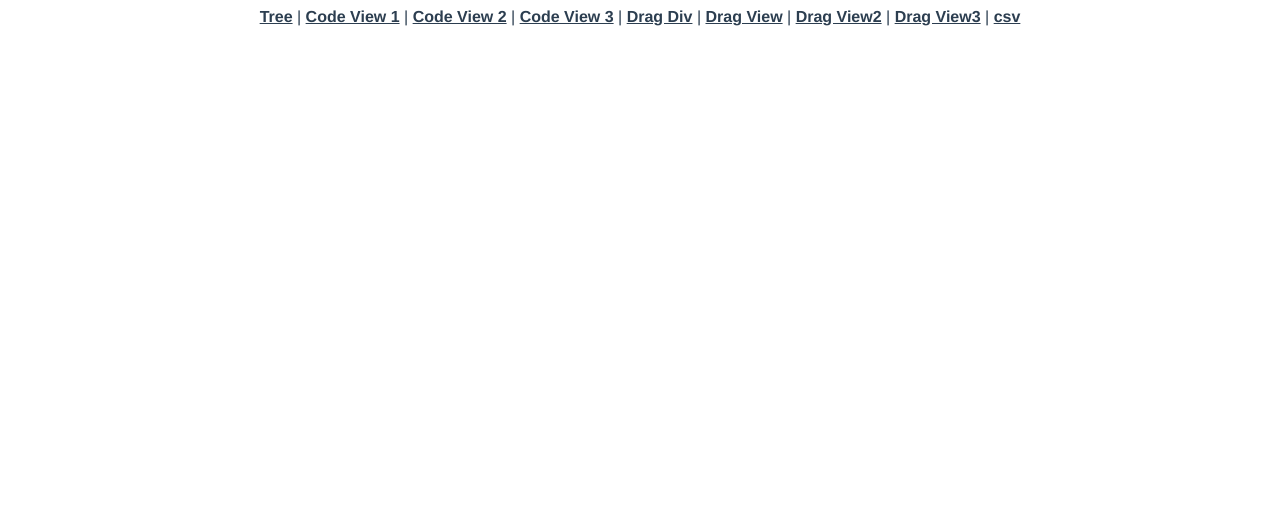
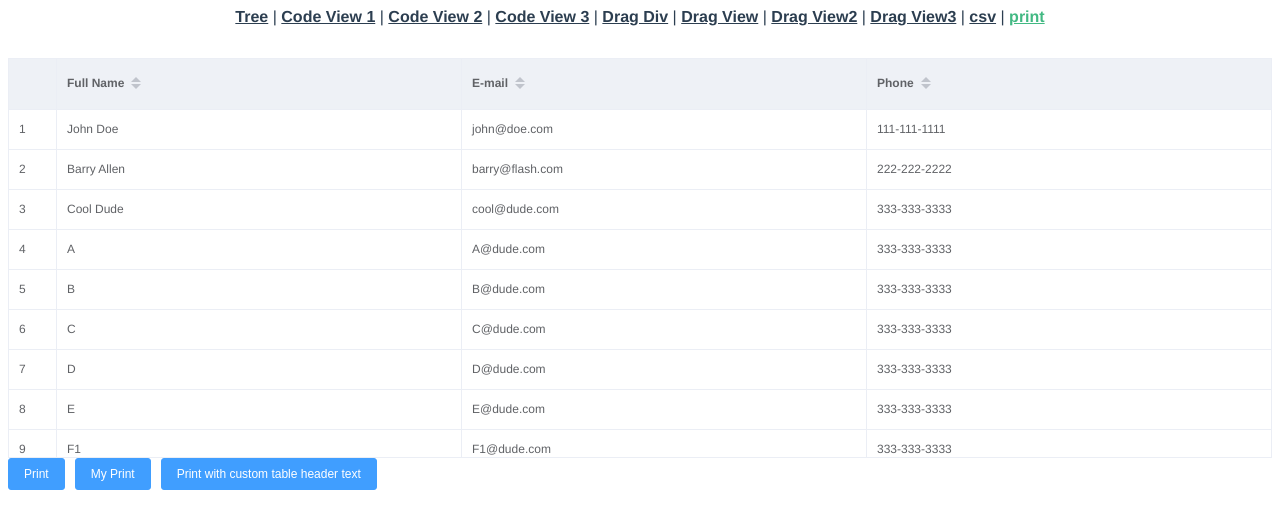
Before and after one commit to lingxw/VueLearning, a Vue app in the folder element-use/: page /print in a window 1280 px wide. Shown: the top 528 px of the page. Built offline with nearby package versions, Linux system fonts and the light colour scheme; what markdown-it-vue would draw is missing.

Commit message:
el-table print

```diff
--- a/element-use/src/App.vue
+++ b/element-use/src/App.vue
@@ -9,7 +9,8 @@
       <router-link to="/dragView">Drag View</router-link> |
       <router-link to="/dragView2">Drag View2</router-link> |
       <router-link to="/dragView3">Drag View3</router-link> |
-      <router-link to="/csv">csv</router-link>
+      <router-link to="/csv">csv</router-link> |
+      <router-link to="/print">print</router-link>
     </div>
     <router-view/>
   </div>
--- a/element-use/src/router/index.js
+++ b/element-use/src/router/index.js
@@ -76,6 +76,14 @@ Vue.use(VueRouter)
     meta: {
       title: 'Csv'
     }
+  },
+  {
+    path: '/print',
+    name: 'print',
+    component: () => import('../views/print.vue'),
+    meta: {
+      title: 'print'
+    }
   }
 ]
 
--- /dev/null
+++ b/element-use/src/views/print.vue
@@ -0,0 +1,259 @@
+<template>
+  <div style="text-align: left;">
+    <el-table
+      id="printJS-obj"
+      ref="singleTable"
+      :data="someJSONdata"
+      border
+      highlight-current-row
+      :header-cell-style="{background:'#eef1f6',color:'#606266'}"
+      height="400px"
+    >
+      <el-table-column
+        type="index"
+      />
+      <el-table-column
+          v-for="(item) in properties"
+          :key="item.field"
+          :prop="item.field"
+          :label="item.displayName"
+          sortable
+      />
+    </el-table>
+    <el-button size="small" type="primary" @click="print">Print</el-button>
+    <el-button size="small" type="primary" @click="printMy">My Print</el-button>
+    <el-button size="small" type="primary" @click="printJson">Print with custom table header text</el-button>
+  </div>
+</template>
+
+<script>
+import printJS from 'print-js'
+import { collectStyles } from 'print-js/src/js/functions'
+
+export default {
+  name: 'print',
+  components: {
+  },
+  data() {
+    return {
+      someJSONdata: [
+        {
+          name: 'John Doe',
+          email: 'john@doe.com',
+          phone: '111-111-1111'
+        },
+        {
+          name: 'Barry Allen',
+          email: 'barry@flash.com',
+          phone: '222-222-2222'
+        },
+        {
+          name: 'Cool Dude',
+          email: 'cool@dude.com',
+          phone: '333-333-3333'
+        },
+        {
+          name: 'A',
+          email: 'A@dude.com',
+          phone: '333-333-3333'
+        },
+        {
+          name: 'B',
+          email: 'B@dude.com',
+          phone: '333-333-3333'
+        },
+        {
+          name: 'C',
+          email: 'C@dude.com',
+          phone: '333-333-3333'
+        },
+        {
+          name: 'D',
+          email: 'D@dude.com',
+          phone: '333-333-3333'
+        },
+        {
+          name: 'E',
+          email: 'E@dude.com',
+          phone: '333-333-3333'
+        }
+      ],
+      properties: [
+        { field: 'name', displayName: 'Full Name'},
+        { field: 'email', displayName: 'E-mail'},
+        { field: 'phone', displayName: 'Phone'}
+      ]
+    }
+  },
+  created() {
+    this.name = this.$options.name
+    console.log(`[${this.name}] Created`)
+    for (let i=1; i < 40; i++) {
+    this.someJSONdata.push({
+      name: 'F' + i,
+      email: 'F' + i + '@dude.com',
+      phone: '333-333-3333'
+    })
+    }
+  },
+  mounted() {
+    console.log(`[${this.name}] Mounted`)
+  },
+  computed: {
+  },
+  methods: {
+    printJson() {
+      printJS({
+        printable: this.someJSONdata,
+        properties: [
+          { field: 'name', displayName: 'Full Name'},
+          { field: 'email', displayName: 'E-mail'},
+          { field: 'phone', displayName: 'Phone'}
+        ],
+        type: 'json'
+      })
+    },
+    cloneElement (element, params) {
+      // Clone the main node (if not already inside the recursion process)
+      const clone = element.cloneNode()
+
+      // Loop over and process the children elements / nodes (including text nodes)
+      const childNodesArray = Array.prototype.slice.call(element.childNodes)
+      for (let i = 0; i < childNodesArray.length; i++) {
+        // Check if we are skiping the current element
+        if (params.ignoreElements.indexOf(childNodesArray[i].id) !== -1) {
+          continue
+        }
+
+        // Clone the child element
+        const clonedChild = this.cloneElement(childNodesArray[i], params)
+
+        // Attach the cloned child to the cloned parent node
+        clone.appendChild(clonedChild)
+      }
+
+      // Get all styling for print element (for nodes of type element only)
+      if (params.scanStyles && element.nodeType === 1) {
+        clone.setAttribute('style', collectStyles(element, params))
+      }
+
+      // Check if the element needs any state processing (copy user input data)
+      switch (element.tagName) {
+        case 'SELECT':
+          // Copy the current selection value to its clone
+          clone.value = element.value
+          break
+        case 'CANVAS':
+          // Copy the canvas content to its clone
+          clone.getContext('2d').drawImage(element, 0, 0)
+          break
+      }
+
+      return clone
+    },
+    printMy() {
+      const head = document.getElementsByTagName('head')[0]
+      var headStr = '#printJS-obj {width="100%"}'
+      const styles = head.getElementsByTagName('style')
+      styles.forEach(function(style) {
+        headStr = headStr + style.innerHTML
+      })
+
+      const params ={
+        printable: null,
+        fallbackPrintable: null,
+        type: 'raw-html',
+        header: '<div id="nav"><a href="/tree" class="">Tree</a> | <a href="/code1" class="">Code View 1</a> | <a href="/code2" class="">Code View 2</a> | <a href="/code3" class="router-link-exact-active router-link-active" aria-current="page">Code View 3</a> | <a href="/dragDiv" class="">Drag Div</a> | <a href="/dragView" class="">Drag View</a> | <a href="/dragView2" class="">Drag View2</a> | <a href="/dragView3" class="">Drag View3</a> | <a href="/csv" class="">csv</a></div>',
+        headerStyle: 'font-weight: 300;',
+        maxWidth: 1600,
+        properties: null,
+        gridHeaderStyle: 'font-weight: bold; padding: 5px; border: 1px solid #dddddd;',
+        gridStyle: 'border: 1px solid lightgray; margin-bottom: -1px;',
+        showModal: false,
+        onError: (error) => { throw error },
+        onLoadingStart: null,
+        onLoadingEnd: null,
+        onPrintDialogClose: () => {},
+        onIncompatibleBrowser: () => {},
+        modalMessage: 'Retrieving Document...',
+        frameId: 'printJS',
+        printableElement: null,
+        documentTitle: 'Document',
+        targetStyle: ['clear', 'display'], // ['clear', 'display', 'width', 'min-width', 'height', 'min-height', 'max-height'],
+        targetStyles: ['border', 'box', 'break', 'text-decoration'], // ['border', 'box', 'break', 'text-decoration'],
+        ignoreElements: [],
+        repeatTableHeader: true,
+        css: null,
+        style: headStr,
+        scanStyles: true,
+        base64: false,
+
+        // Deprecated
+        onPdfOpen: null,
+        font: 'TimesNewRoman',
+        font_size: '12pt',
+        honorMarginPadding: true,
+        honorColor: false,
+        imageStyle: 'max-width: 100%;'
+      }
+      const printElement = document.getElementById('printJS-obj')
+      const printClone = this.cloneElement(printElement, params)
+      const thead = printClone.querySelectorAll('.el-table__header thead')[0]
+      const bodyTable = printClone.querySelectorAll('.el-table__body')[0]
+      bodyTable.insertBefore(thead, bodyTable.children[1])
+      const headerContainer = document.createElement('div')
+      headerContainer.innerHTML = params.header
+      printClone.insertBefore(headerContainer, printClone.childNodes[0])
+      const headerTable = printClone.querySelectorAll('.el-table__header')[0]
+      headerTable.parentNode.removeChild(headerTable)
+      params.printable = printClone.outerHTML
+      printJS(params)
+    },
+    print() {
+      const head = document.getElementsByTagName('head')[0]
+      var headStr = ''
+      const styles = head.getElementsByTagName('style')
+      styles.forEach(function(style) {
+        headStr = headStr + style.innerHTML
+      })
+      printJS({
+        printable: 'printJS-obj',
+        fallbackPrintable: null,
+        type: 'html',
+        header: '<div id="nav"><a href="/tree" class="">Tree</a> | <a href="/code1" class="">Code View 1</a> | <a href="/code2" class="">Code View 2</a> | <a href="/code3" class="router-link-exact-active router-link-active" aria-current="page">Code View 3</a> | <a href="/dragDiv" class="">Drag Div</a> | <a href="/dragView" class="">Drag View</a> | <a href="/dragView2" class="">Drag View2</a> | <a href="/dragView3" class="">Drag View3</a> | <a href="/csv" class="">csv</a></div>',
+        headerStyle: 'font-weight: 300;',
+        maxWidth: 800,
+        properties: null,
+        gridHeaderStyle: 'font-weight: bold; padding: 5px; border: 1px solid #dddddd;',
+        gridStyle: 'border: 1px solid lightgray; margin-bottom: -1px;',
+        showModal: false,
+        onError: (error) => { throw error },
+        onLoadingStart: null,
+        onLoadingEnd: null,
+        onPrintDialogClose: () => {},
+        onIncompatibleBrowser: () => {},
+        modalMessage: 'Retrieving Document...',
+        frameId: 'printJS',
+        printableElement: null,
+        documentTitle: 'Document',
+        targetStyle: ['clear', 'display'], // ['clear', 'display', 'width', 'min-width', 'height', 'min-height', 'max-height'],
+        targetStyles: ['border', 'box', 'break', 'text-decoration'], // ['border', 'box', 'break', 'text-decoration'],
+        ignoreElements: [],
+        repeatTableHeader: true,
+        css: null,
+        style: headStr,
+        scanStyles: true,
+        base64: false,
+
+        // Deprecated
+        onPdfOpen: null,
+        font: 'TimesNewRoman',
+        font_size: '12pt',
+        honorMarginPadding: true,
+        honorColor: false,
+        imageStyle: 'max-width: 100%;'
+      })
+    }
+  }
+}
+</script>
```
